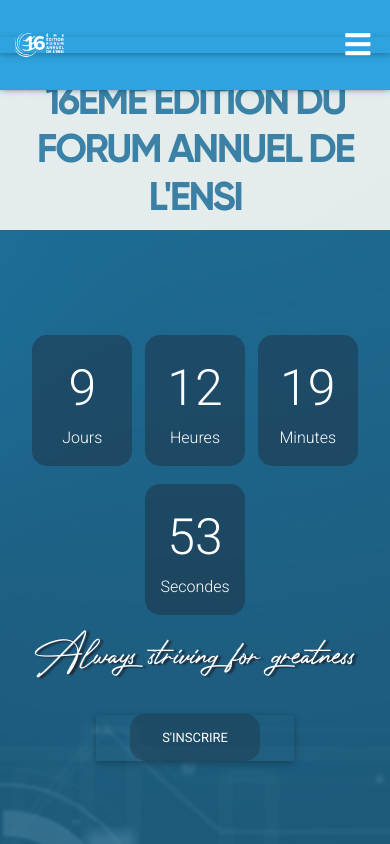
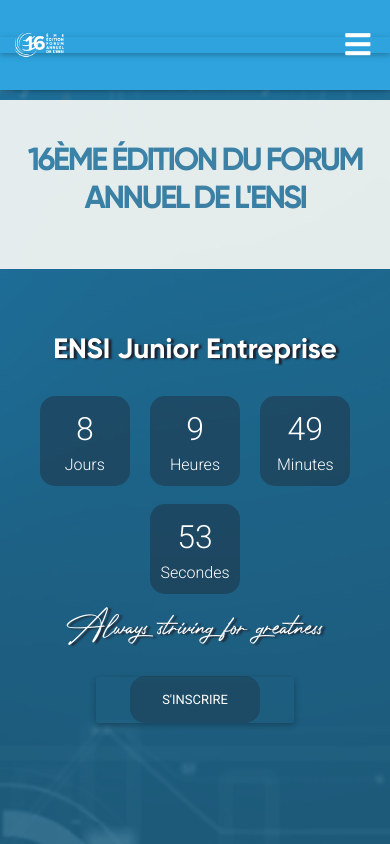
Before and after one commit to Ilyes-Cheikh/SiteForum, a React (Create React App) app in the folder Client/: page / in a window 390 px wide. Shown: the top 844 px of the page. Built offline with nearby package versions, Linux system fonts and the light colour scheme.

Commit message:
modifications compteur

```diff
--- a/Client/src/Assets/css/homeHeader.css
+++ b/Client/src/Assets/css/homeHeader.css
@@ -17,6 +17,7 @@
   align-items: center;
   color: white;
   height: 100%;
+  margin-top: 30px;
 }
 
 .home-header-title {
@@ -28,6 +29,7 @@
   display: flex;
   justify-content: center;
   text-shadow:3px 1px 2px var(--blue-marine);
+  text-align: center;
 }
 
 .home-header-slogan {
@@ -48,7 +50,7 @@
 }
 
 .timer {
-  font-size: 50px;
+  font-size: 2rem;
   padding: 16px;
   display: flex;
   flex-direction: column;
@@ -82,7 +84,6 @@
 .edition {
   box-sizing: border-box;
   padding: 0 1rem;
-  width: 40vw;
   height: 100%;
   display: flex;
   justify-content: flex-end;
@@ -231,6 +232,8 @@
   .timer {
     margin-bottom: 2.5%;
     margin-top: 2.5%;
+    width:90px;
+    height:90px;
   }
 }
 
@@ -247,11 +250,11 @@
   .edition {
     width: 100vw;
     text-align: center;
-    margin-top: 80px;
-    height: 180px;
+    margin-top: 100px;
+    height: 20%;
   }
   .edition h1 {
-    font-size: 40px;
+    font-size: 2rem;
   }
 
   .timer-container {
@@ -262,11 +265,14 @@
     text-align: center;
     width: 100vw;
   }
+  .counter-container{
+    height: 60%;
+    margin-top: 0;
+  }
 }
 
 @media (max-width: 590px) {
   .edition {
-    height: 150px;
     margin-bottom: 0;
   }
 
@@ -277,11 +283,12 @@
 
 @media (max-height: 650px) {
   .edition h1 {
-    font-size: 30px;
+    font-size: 2rem;
   }
   .timer{
-    height: 65px;
-    width: 65px;
+    height: 80px;
+    width: 80px;
+    font-size: 2rem;
   }
   .timer-container{
     margin-top: 0 !important;
@@ -290,9 +297,30 @@
 
 @media (max-width: 540px) {
   .home-header-title {
-    display: none;
+    font-size: 1.75rem;
   }
   .timer-container {
-    margin-top: 5%;
+  }
+  .home-header-slogan{
+    font-size: 2rem;
   }
 }
+@media(max-width:300px){
+  .edition h1{
+    font-size: 1.5rem;
+  }
+  .edition{
+    height: 15%;
+  }
+  .counter-container{
+    margin-top: 15%;
+  }
+  .home-header-slogan{
+    margin-bottom: 0;
+  }
+}
+
+
+.header-logo{
+  height: 30%;
+}
--- a/Client/src/Components/HomeHeader.jsx
+++ b/Client/src/Components/HomeHeader.jsx
@@ -2,6 +2,7 @@
 import { Link } from "react-router-dom"
 import "../Assets/css/homeHeader.css"
 import moment from 'moment';
+import logo from "../Assets/images/logo.png"
 
 
 export default function Header() {
@@ -10,18 +11,28 @@
     const [minutes, setMinutes] = useState(0);
     const [seconds, setSeconds] = useState(0);
     const [showSemicolon, setShowSemicolon] = useState(false);
+    const [finish, setFinish] = useState(false)
 
     useEffect(() => {
             setInterval(() => {
+                const then = moment('2021-11-03 08:30:00', 'YYYY-MM-DD hh:mm:ss');
                 const now = moment();
-            const then = moment('2021-11-3 10:00:00', 'YYYY-MM-DD hh:mm:ss');
                 const countdown = moment(then - now);
-            setDays(countdown.format('D'));
-            setHours(countdown.format('HH'));
+                if (now >= then){
+                    setDays(0)
+                    setHours(0)
+                    setMinutes(0)
+                    setSeconds(0)
+                    setFinish(true)
+                }
+                else{
+                setDays(countdown.format('D')-1);
+                setHours(countdown.format('HH')-1);
                 setMinutes(countdown.format('mm'));
                 setSeconds(countdown.format('ss'));
+                }
             }, 1000);
-    }, []);
+    },[]);
 
     return (
         <div>
@@ -32,15 +43,16 @@
                             <h1 >16ème édition Du Forum Annuel de l'ENSI</h1>
                             <div>
                                 <div class="social-links">
-                                    <a href=""><i class="fab fa-facebook-f"></i></a>
-                                    <a href=""><i class="fab fa-instagram"></i></a>
-                                    <a href=""><i class="fab fa-linkedin"></i></a>
-                                    <a href=""><i class="fab fa-youtube"></i></a>
+                                    <a href="https://www.facebook.com/ENSI.Junior.Entreprise/"><i class="fab fa-facebook-f"></i></a>
+                                    <a href="https://www.instagram.com/ensijunior/"><i class="fab fa-instagram"></i></a>
+                                    <a href="https://www.linkedin.com/company/ensi-junior-entreprise/"><i class="fab fa-linkedin"></i></a>
+                                    <a href="https://www.youtube.com/user/ENSIJuniorEntreprise"><i class="fab fa-youtube"></i></a>
                                 </div>
                             </div>
                         </div>
                         <div className="counter-container">
                             <h2 className="home-header-title">ENSI Junior Entreprise</h2>
+                            {!finish &&
                             <div className="timer-container">
                                 <div className="timer">
                                     {days}
@@ -61,7 +73,10 @@
                                     {seconds}
                                     <span>Secondes</span>
                                 </div>
-                            </div>
+
+                            </div>}
+                            {finish &&
+                            <img src={logo} className="header-logo"/>}
                             <div>
                                 <p className="home-header-slogan">Always striving for greatness</p>
                             </div>
```
Also changed, not shown: 1 other file (tests, documents, lock files or other folders). Lines whose indentation alone changed are shown as unchanged.
